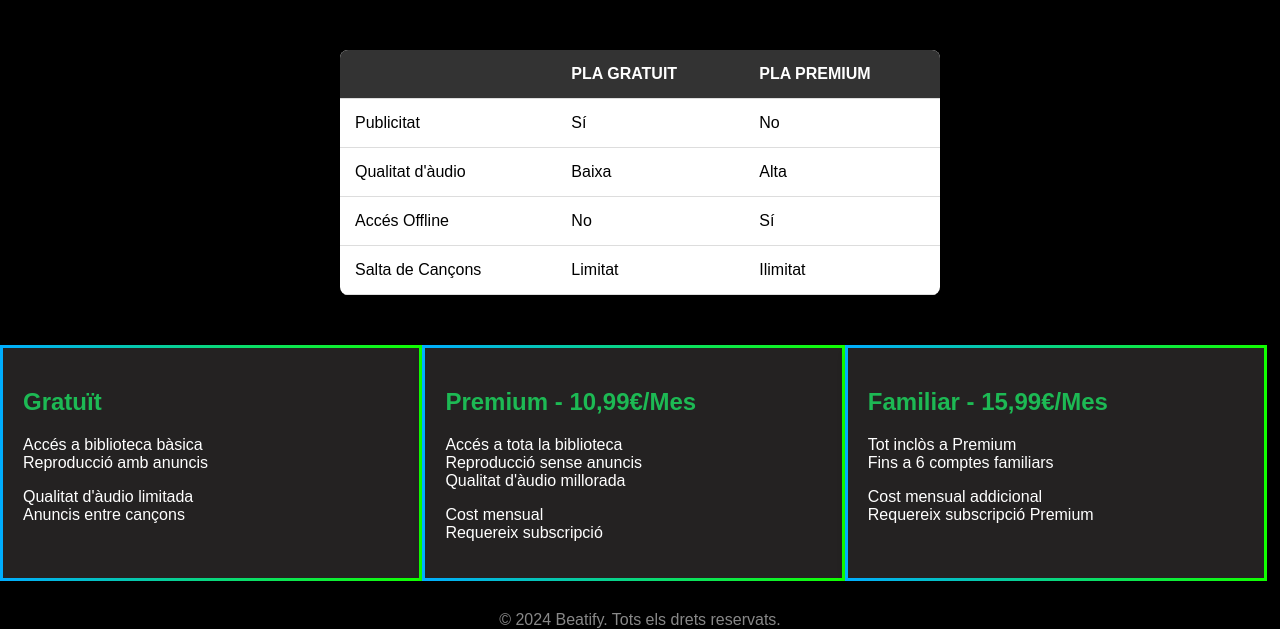
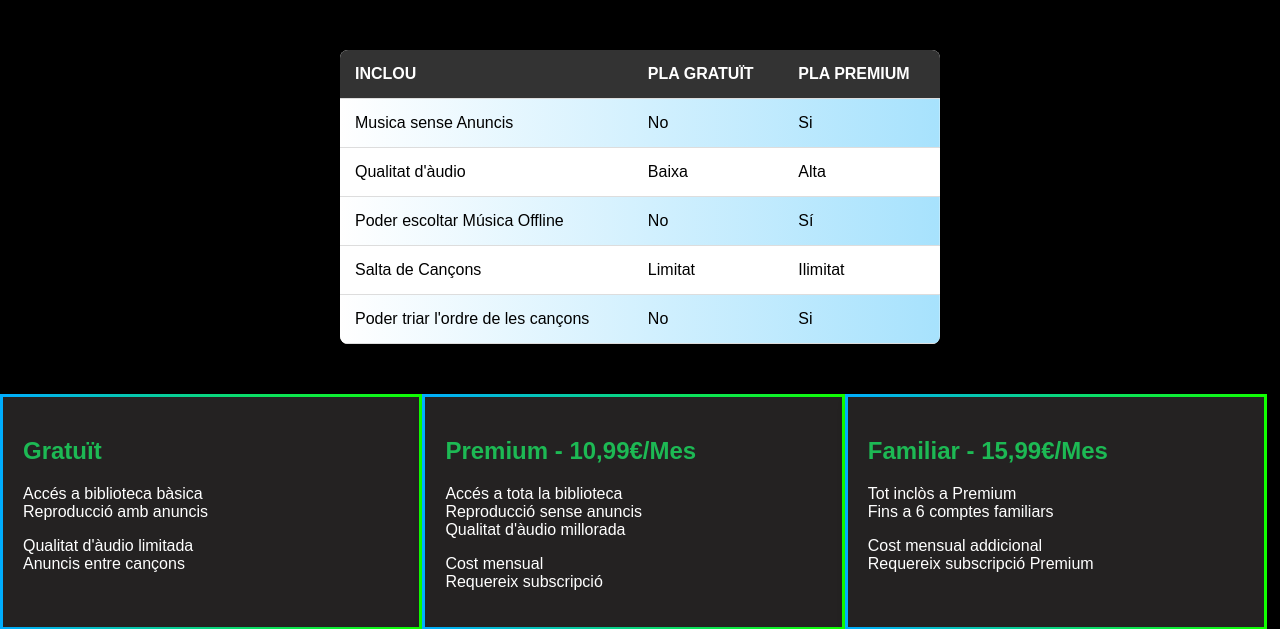
Before and after one commit to Alemusicaria/beatify, a PHP site: page /premium/premium.html in a window 1280 px wide. Shown: the part 100-729 px from the top of the page. Run offline with PHP 8.4, Linux system fonts and the light colour scheme.

Commit message:
modificaciones

```diff
--- a/premium/premium.css
+++ b/premium/premium.css
@@ -16,7 +16,6 @@ header {
     margin: 50px auto;
     background-color: #fff;
     border-radius: 8px;
-    box-shadow: 0 0 10px rgba(0, 0, 0, 0.1);
     overflow: hidden;
   }
 
@@ -38,6 +37,9 @@ header {
 
   th {
     text-transform: uppercase;
+  }
+  tbody tr:nth-child(odd) {
+    background: linear-gradient(to right, #ffffff, #a7e2fd); /* Cambia estos colores según tu preferencia */
   }
 
   tbody tr:hover {
--- a/premium/premium.html
+++ b/premium/premium.html
@@ -14,16 +14,16 @@
         <table>
           <thead>
             <tr>
-              <th></th>
-              <th>Pla Gratuit</th>
+              <th>Inclou</th>
+              <th>Pla Gratuït</th>
               <th>Pla Premium</th>
             </tr>
           </thead>
           <tbody>
             <tr>
-              <td>Publicitat</td>
-              <td>Sí</td>
+              <td>Musica sense Anuncis</td>
               <td>No</td>
+              <td>Si</td>
             </tr>
             <tr>
               <td>Qualitat d'àudio</td>
@@ -31,7 +31,7 @@
               <td>Alta</td>
             </tr>
             <tr>
-              <td>Accés Offline</td>
+              <td>Poder escoltar Música Offline</td>
               <td>No</td>
               <td>Sí</td>
             </tr>
@@ -40,6 +40,11 @@
               <td>Limitat</td>
               <td>Ilimitat</td>
             </tr>
+            <tr>
+                <td>Poder triar l'ordre de les cançons</td>
+                <td>No</td>
+                <td>Si</td>
+              </tr>
           </tbody>
         </table>
       </div>
```
